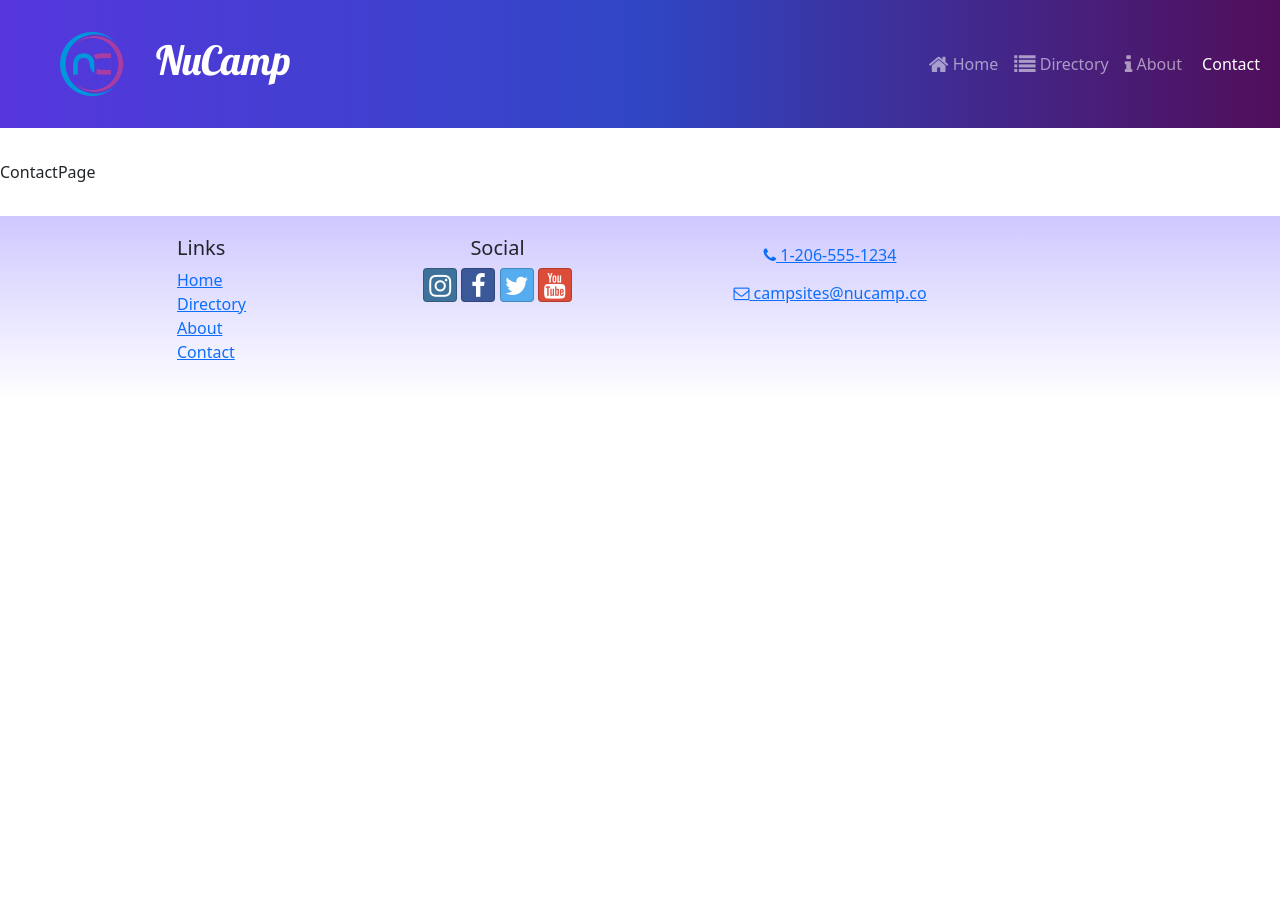
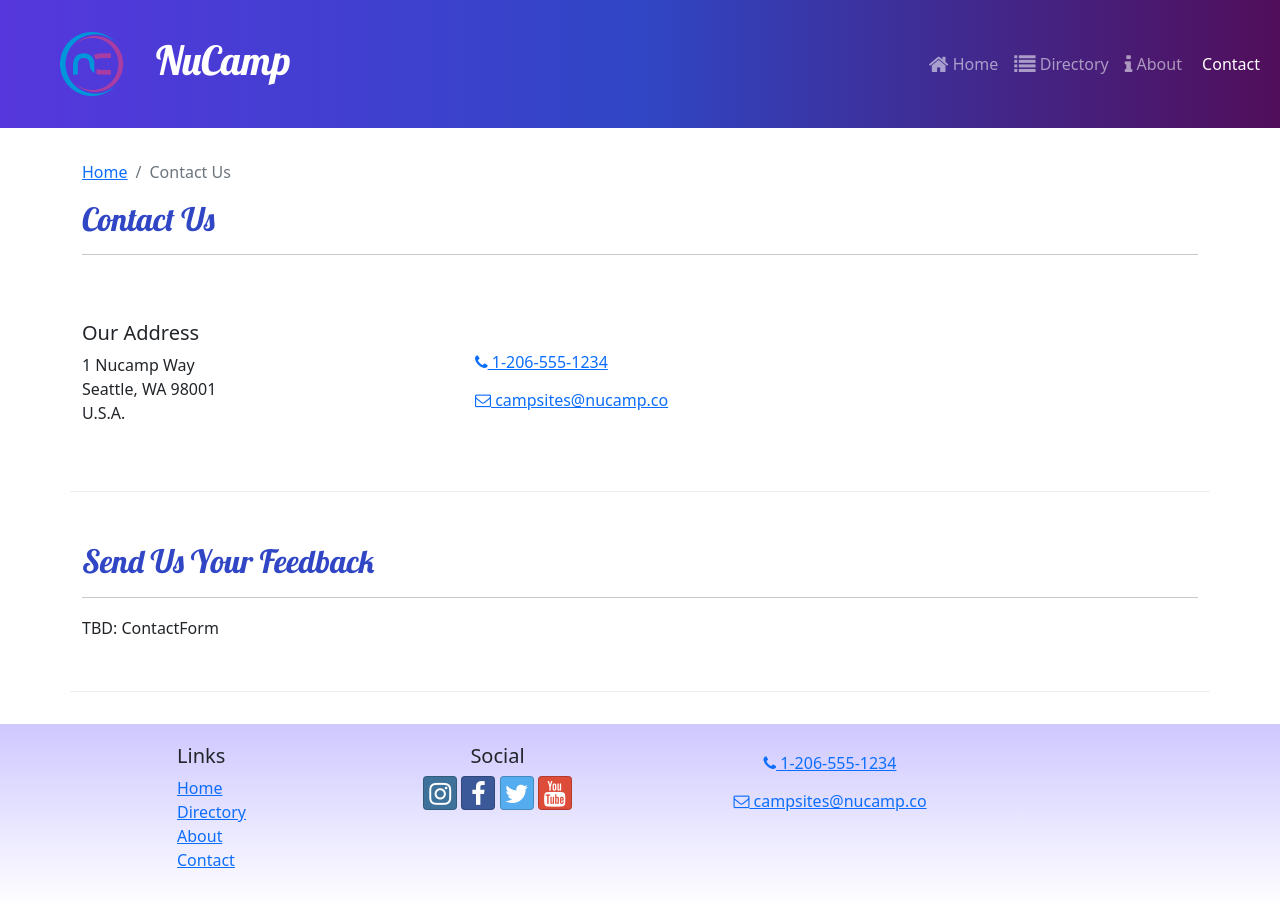
Before and after one commit to w-austin/NucampReact, a React (Create React App) app: page /contact in a window 1280 px wide. Before the commit the page ends 800 px from the top, so only its background shows below. Built offline with nearby package versions, Linux system fonts and the light colour scheme.

Commit message:
ContactPage

```diff
--- a/src/pages/ContactPage.js
+++ b/src/pages/ContactPage.js
@@ -1,5 +1,45 @@
+import { Container, Col, Row } from "reactstrap";
+import SubHeader from "../components/SubHeader";
+
 const ContactPage = () => {
-  return <div>ContactPage</div>;
+  return (
+    <Container>
+      <SubHeader current="Contact Us" />
+      <Row className="row-content align-items-center">
+        <Col sm="4">
+          <h5>Our Address</h5>
+          <address>
+            1 Nucamp Way
+            <br />
+            Seattle, WA 98001
+            <br />
+            U.S.A.
+          </address>
+        </Col>
+        <Col>
+          <a role="button" className="btn btn-link" href="tel:+12065551234">
+            <i className="fa fa-phone" /> 1-206-555-1234
+          </a>
+          <br />
+          <a
+            role="button"
+            className="btn btn-link"
+            href="mailto:fakeemail@fakeemail.co"
+          >
+            <i className="fa fa-envelope-o" /> campsites@nucamp.co
+          </a>
+        </Col>
+      </Row>
+
+      <Row className="row-content">
+        <Col xs="12">
+          <h2>Send Us Your Feedback</h2>
+          <hr />
+        </Col>
+        <Col md="10">TBD: ContactForm</Col>
+      </Row>
+    </Container>
+  );
 };
 
 export default ContactPage;
```
